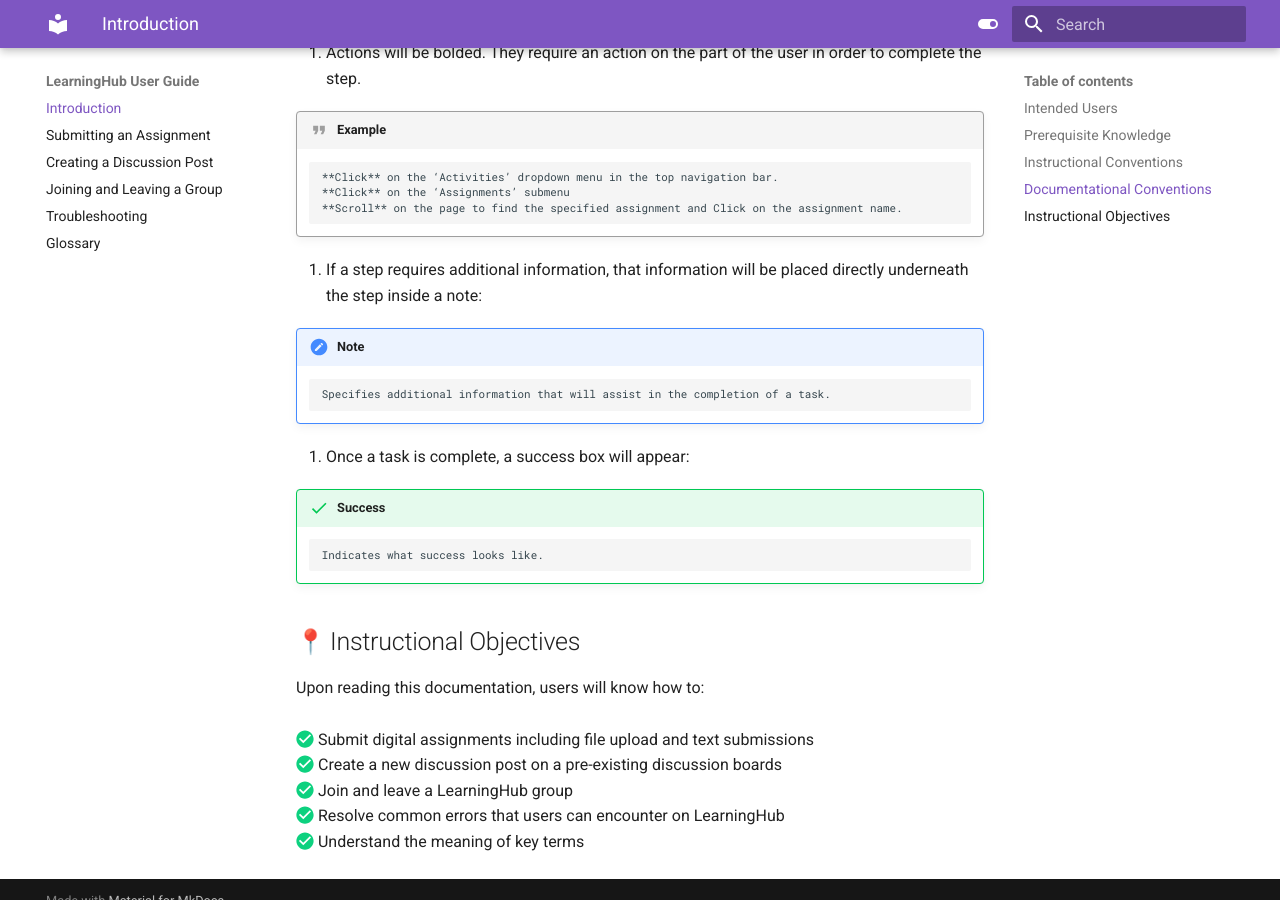
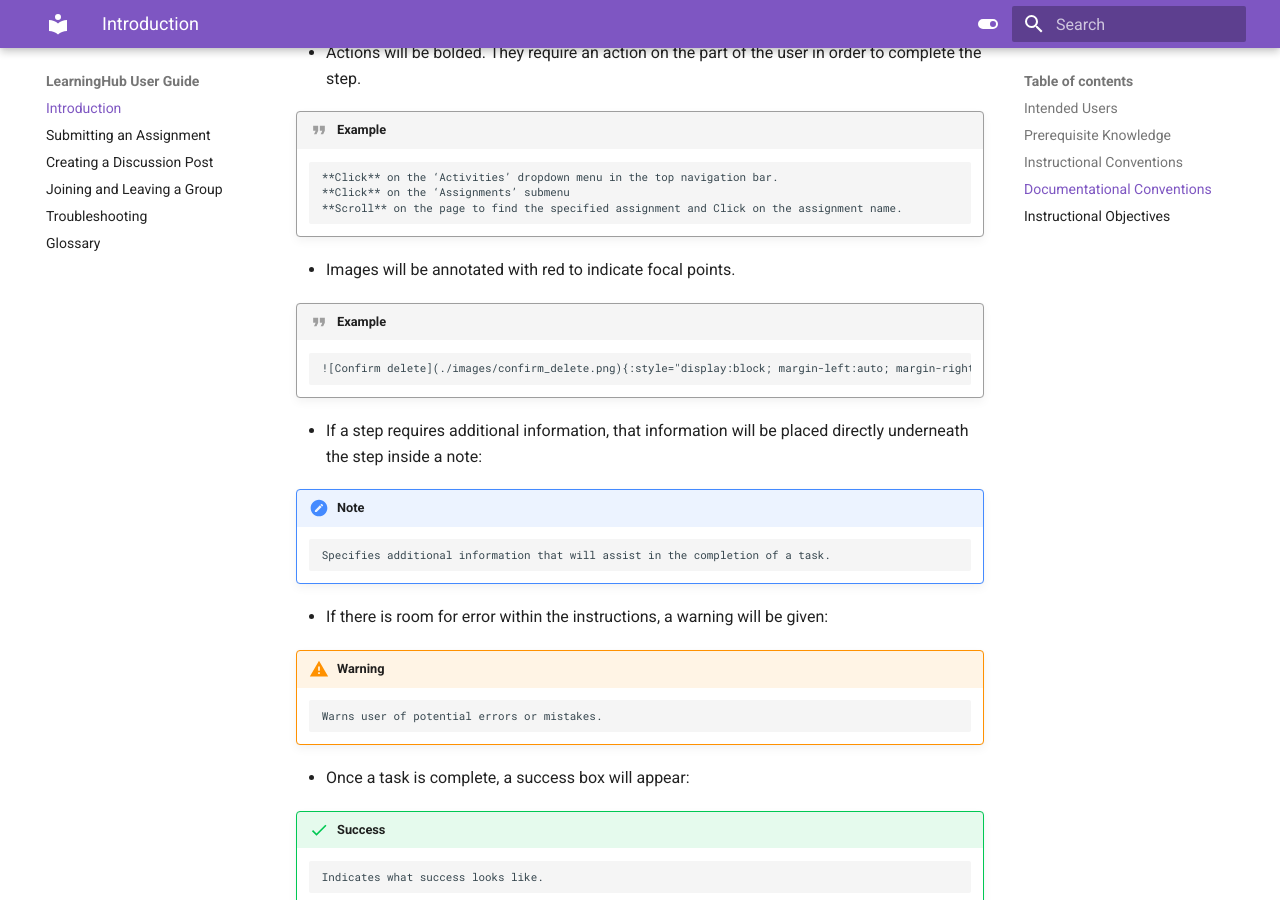
Before and after one commit to ChinaiArman/LearningHubUserGuide, an MkDocs documentation site: the page built from docs/index.md, in a window 1280 px wide and 900 px high, scrolled down 1212 px. Built offline with MkDocs 1.6.1 and Material for MkDocs 9.7.7, drawn with Linux system fonts in a browser that asks for light colours; emoji names are drawn with the system emoji font.

Commit message:
Update index.md

```diff
--- a/docs/index.md
+++ b/docs/index.md
@@ -31,19 +31,29 @@
 
 ## :scroll: Documentational Conventions
 
-1. Actions will be bolded. They require an action on the part of the user in order to complete the step.
+* Actions will be bolded. They require an action on the part of the user in order to complete the step.
 
 !!! quote "Example"
         **Click** on the ‘Activities’ dropdown menu in the top navigation bar.
         **Click** on the ‘Assignments’ submenu
         **Scroll** on the page to find the specified assignment and Click on the assignment name.
 
-2. If a step requires additional information, that information will be placed directly underneath the step inside a note:
+* Images will be annotated with red to indicate focal points.
+
+!!! quote "Example"
+        ![Confirm delete](./images/confirm_delete.png){:style="display:block; margin-left:auto; margin-right:auto"}
+
+* If a step requires additional information, that information will be placed directly underneath the step inside a note:
 
 !!! note
         Specifies additional information that will assist in the completion of a task.
 
-3. Once a task is complete, a success box will appear:
+* If there is room for error within the instructions, a warning will be given:
+
+!!! warning
+        Warns user of potential errors or mistakes.
+
+* Once a task is complete, a success box will appear:
 
 !!! success
         Indicates what success looks like.
```
